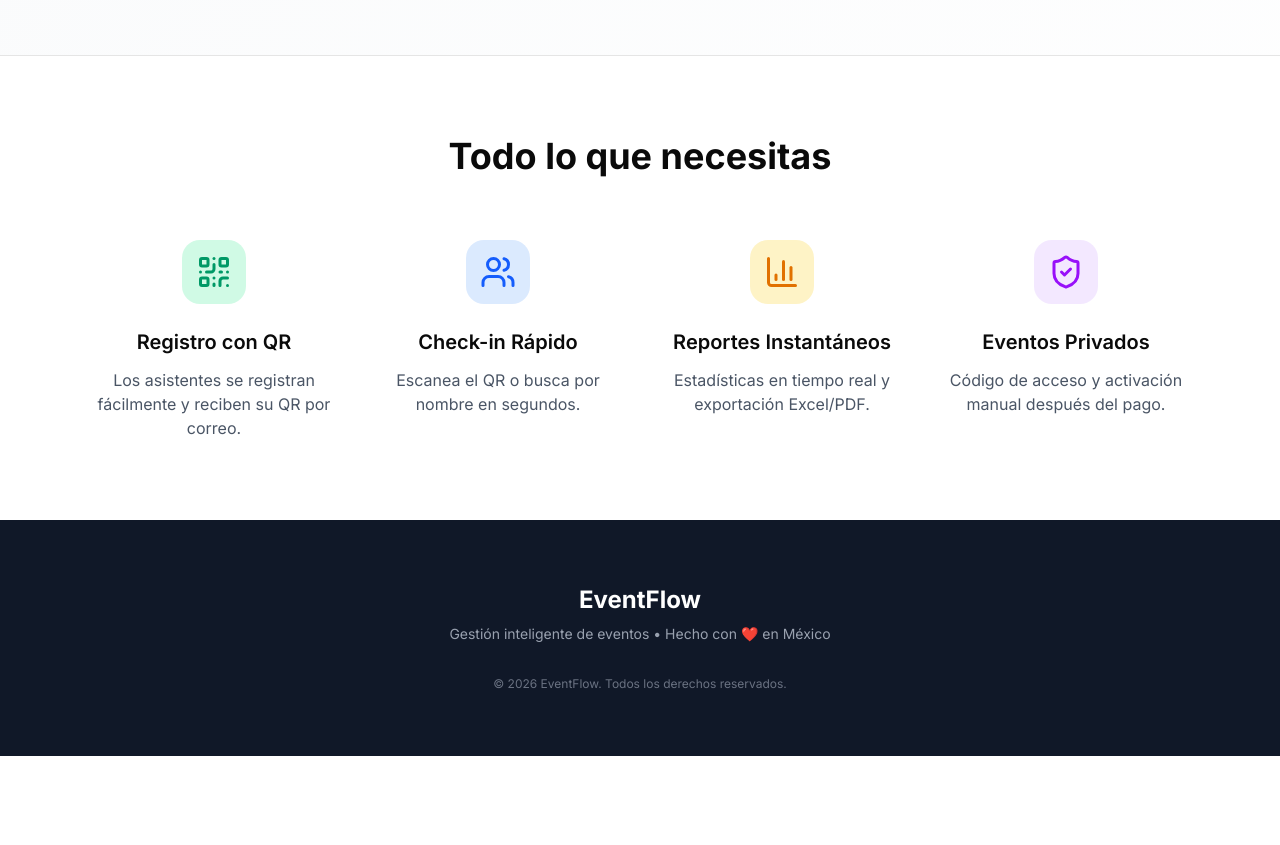
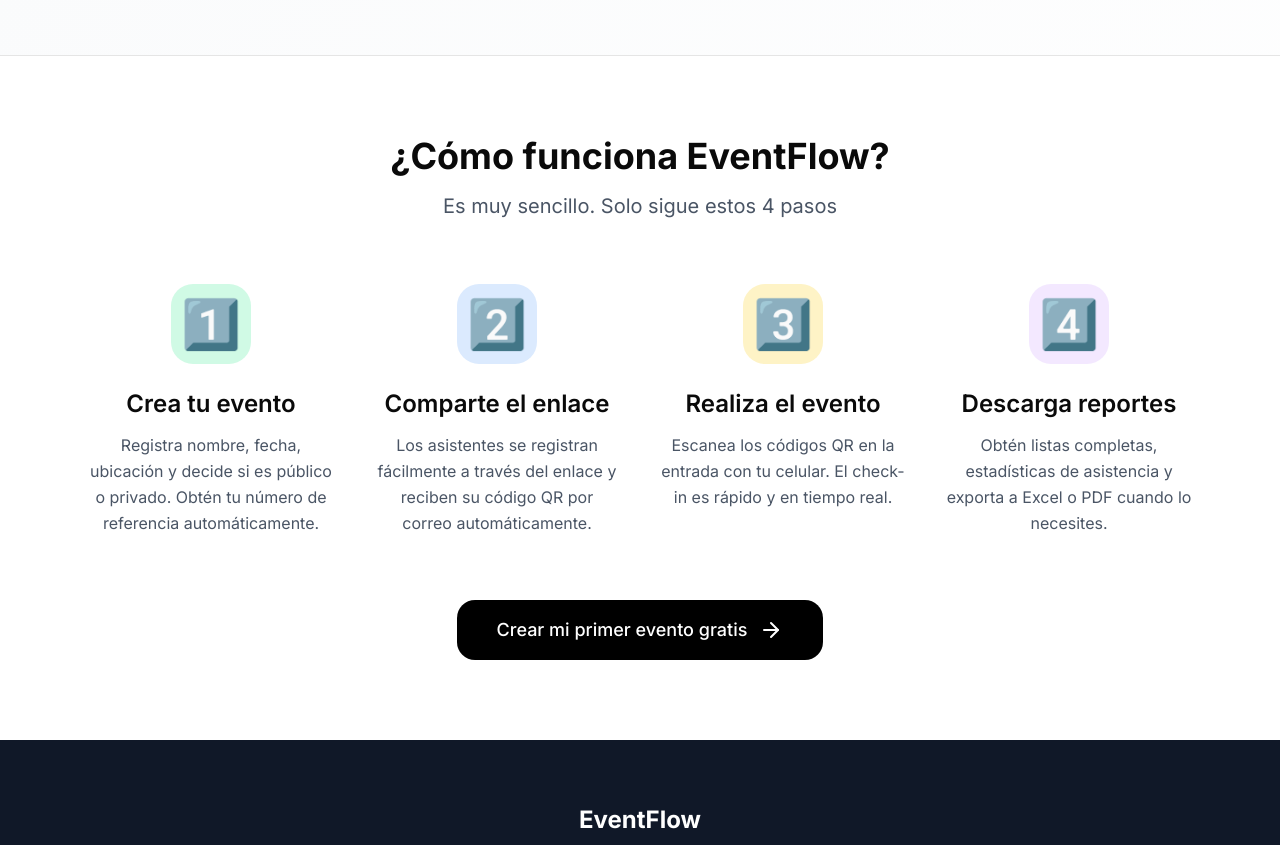
Before and after one commit to gzlcg23/eventflow, a Next.js app: page / in a window 1280 px wide. Shown: the part 660-1505 px from the top of the page. Before the commit the page ends 1416 px from the top, so only its background shows below. Built offline with nearby package versions, Linux system fonts and the light colour scheme; no server answers.

Commit message:
fix: instrucciones home

```diff
--- a/app/page.tsx
+++ b/app/page.tsx
@@ -51,43 +51,73 @@ export default async function HomePage() {
         </div>
       </div>
 
-      {/* Features Mejorados */}
+            {/* Tutorial Gráfico - Cómo usar EventFlow */}
       <div className="py-20 bg-white border-t">
         <div className="max-w-6xl mx-auto px-6">
-          <h2 className="text-4xl font-bold text-center mb-16">Todo lo que necesitas</h2>
+          <div className="text-center mb-16">
+            <h2 className="text-4xl font-bold mb-4">¿Cómo funciona EventFlow?</h2>
+            <p className="text-xl text-gray-600">Es muy sencillo. Solo sigue estos 4 pasos</p>
+          </div>
 
-          <div className="grid md:grid-cols-2 lg:grid-cols-4 gap-8">
+          <div className="grid md:grid-cols-4 gap-10">
+            {/* Paso 1 */}
             <div className="text-center group">
-              <div className="mx-auto w-16 h-16 bg-emerald-100 rounded-2xl flex items-center justify-center mb-6 group-hover:scale-110 transition">
-                <QrCode className="w-9 h-9 text-emerald-600" />
+              <div className="mx-auto w-20 h-20 bg-emerald-100 rounded-3xl flex items-center justify-center text-5xl mb-6 group-hover:scale-110 transition duration-300">
+                1️⃣
               </div>
-              <h3 className="text-xl font-semibold mb-3">Registro con QR</h3>
-              <p className="text-gray-600">Los asistentes se registran fácilmente y reciben su QR por correo.</p>
+              <h3 className="font-semibold text-2xl mb-3">Crea tu evento</h3>
+              <p className="text-gray-600 leading-relaxed">
+                Registra nombre, fecha, ubicación y decide si es público o privado.
+                Obtén tu número de referencia automáticamente.
+              </p>
             </div>
 
+            {/* Paso 2 */}
             <div className="text-center group">
-              <div className="mx-auto w-16 h-16 bg-blue-100 rounded-2xl flex items-center justify-center mb-6 group-hover:scale-110 transition">
-                <Users className="w-9 h-9 text-blue-600" />
+              <div className="mx-auto w-20 h-20 bg-blue-100 rounded-3xl flex items-center justify-center text-5xl mb-6 group-hover:scale-110 transition duration-300">
+                2️⃣
               </div>
-              <h3 className="text-xl font-semibold mb-3">Check-in Rápido</h3>
-              <p className="text-gray-600">Escanea el QR o busca por nombre en segundos.</p>
+              <h3 className="font-semibold text-2xl mb-3">Comparte el enlace</h3>
+              <p className="text-gray-600 leading-relaxed">
+                Los asistentes se registran fácilmente a través del enlace y reciben
+                su código QR por correo automáticamente.
+              </p>
             </div>
 
+            {/* Paso 3 */}
             <div className="text-center group">
-              <div className="mx-auto w-16 h-16 bg-amber-100 rounded-2xl flex items-center justify-center mb-6 group-hover:scale-110 transition">
-                <BarChart3 className="w-9 h-9 text-amber-600" />
+              <div className="mx-auto w-20 h-20 bg-amber-100 rounded-3xl flex items-center justify-center text-5xl mb-6 group-hover:scale-110 transition duration-300">
+                3️⃣
               </div>
-              <h3 className="text-xl font-semibold mb-3">Reportes Instantáneos</h3>
-              <p className="text-gray-600">Estadísticas en tiempo real y exportación Excel/PDF.</p>
+              <h3 className="font-semibold text-2xl mb-3">Realiza el evento</h3>
+              <p className="text-gray-600 leading-relaxed">
+                Escanea los códigos QR en la entrada con tu celular.
+                El check-in es rápido y en tiempo real.
+              </p>
             </div>
 
+            {/* Paso 4 */}
             <div className="text-center group">
-              <div className="mx-auto w-16 h-16 bg-purple-100 rounded-2xl flex items-center justify-center mb-6 group-hover:scale-110 transition">
-                <ShieldCheck className="w-9 h-9 text-purple-600" />
+              <div className="mx-auto w-20 h-20 bg-purple-100 rounded-3xl flex items-center justify-center text-5xl mb-6 group-hover:scale-110 transition duration-300">
+                4️⃣
               </div>
-              <h3 className="text-xl font-semibold mb-3">Eventos Privados</h3>
-              <p className="text-gray-600">Código de acceso y activación manual después del pago.</p>
+              <h3 className="font-semibold text-2xl mb-3">Descarga reportes</h3>
+              <p className="text-gray-600 leading-relaxed">
+                Obtén listas completas, estadísticas de asistencia y exporta a Excel o PDF
+                cuando lo necesites.
+              </p>
             </div>
+          </div>
+
+          {/* Botón de acción */}
+          <div className="text-center mt-16">
+            <Link
+              href="/sign-up"
+              className="inline-flex items-center gap-3 bg-black text-white px-10 py-4 rounded-2xl text-lg font-medium hover:bg-gray-800 transition"
+            >
+              Crear mi primer evento gratis
+              <ArrowRight size={24} />
+            </Link>
           </div>
         </div>
       </div>
```
